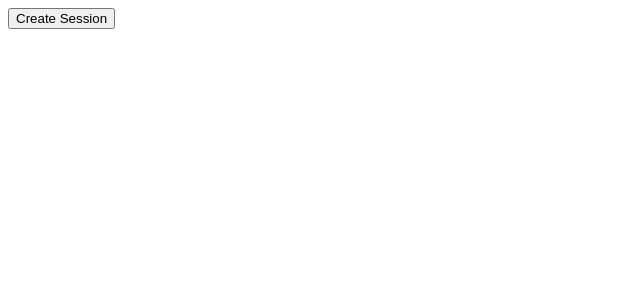
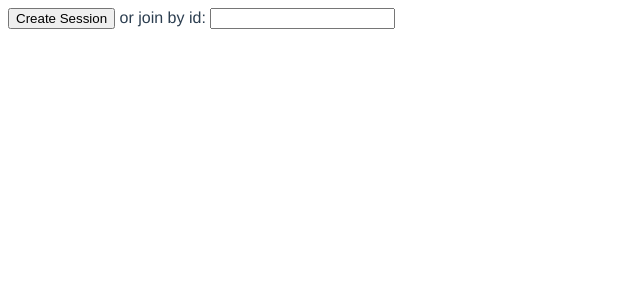
Before and after one commit to romanthekat/planning-poker, a Vue app in the folder frontend/vuejs/: page / in a window 1280 px wide. Shown: the top 300 px of the page, without its empty margins (0-640 px from the left). Built offline with nearby package versions, Linux system fonts and the light colour scheme.

Commit message:
feat: FE join session by id

```diff
--- a/frontend/vuejs/src/components/MainScreen.vue
+++ b/frontend/vuejs/src/components/MainScreen.vue
@@ -2,6 +2,10 @@
     <div class="main">
         <template v-if="sessionId === ''">
             <button v-on:click="createSession">Create Session</button>
+            <label>
+                or join by id:
+                <input v-model.lazy="sessionId">
+            </label>
         </template>
         <template v-if="sessionId !== '' && userId === ''">
             <label>
@@ -18,6 +22,9 @@
             <button v-on:click="joinSession">Join Session</button>
         </template>
         <template v-if="sessionId !== '' && userId !== '' && session !== null">
+            <label>Session id: {{sessionId}}</label>
+            <br>
+
             <input v-model="vote">
             <button v-on:click="voteInSession">Vote</button>
         </template>
```
